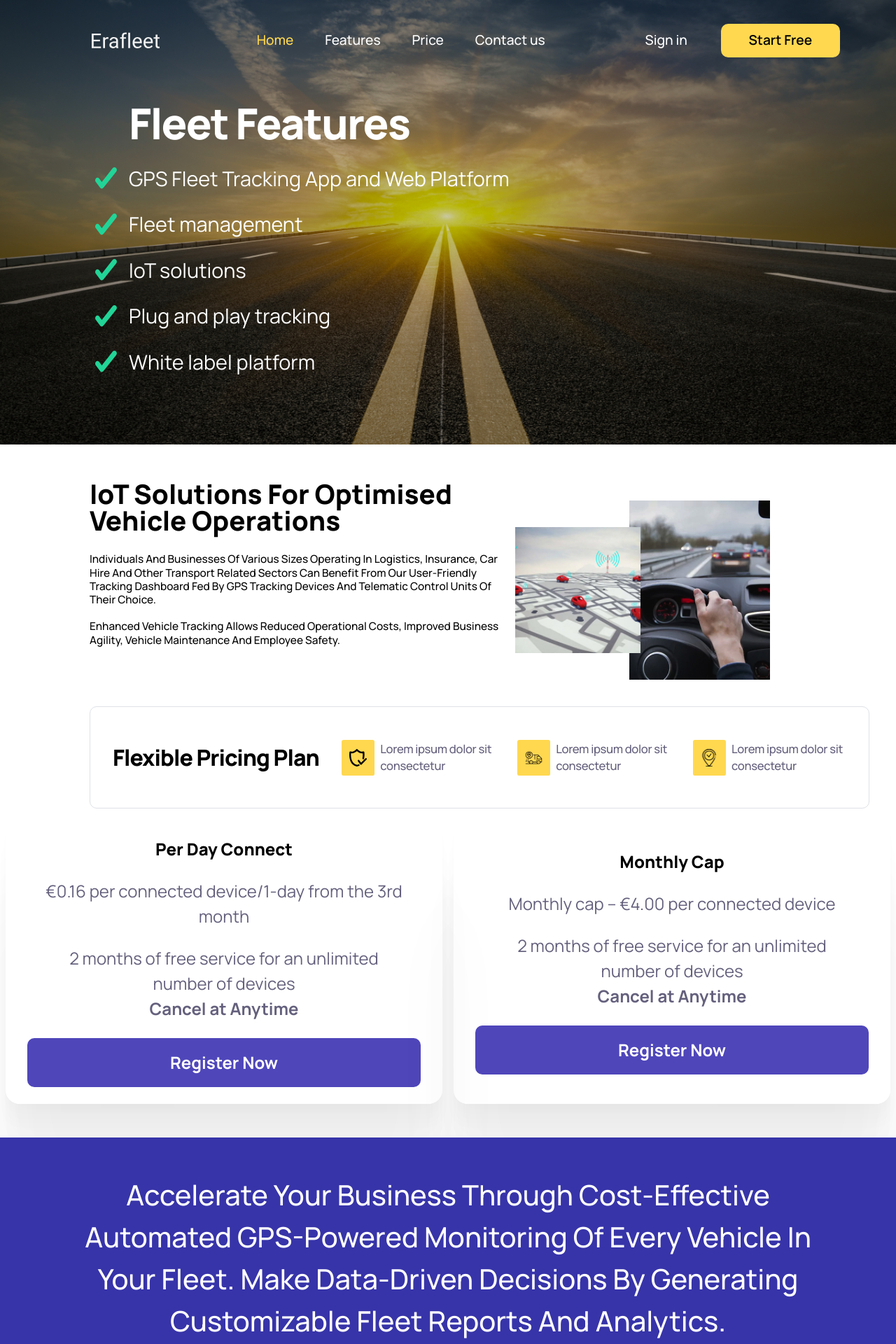
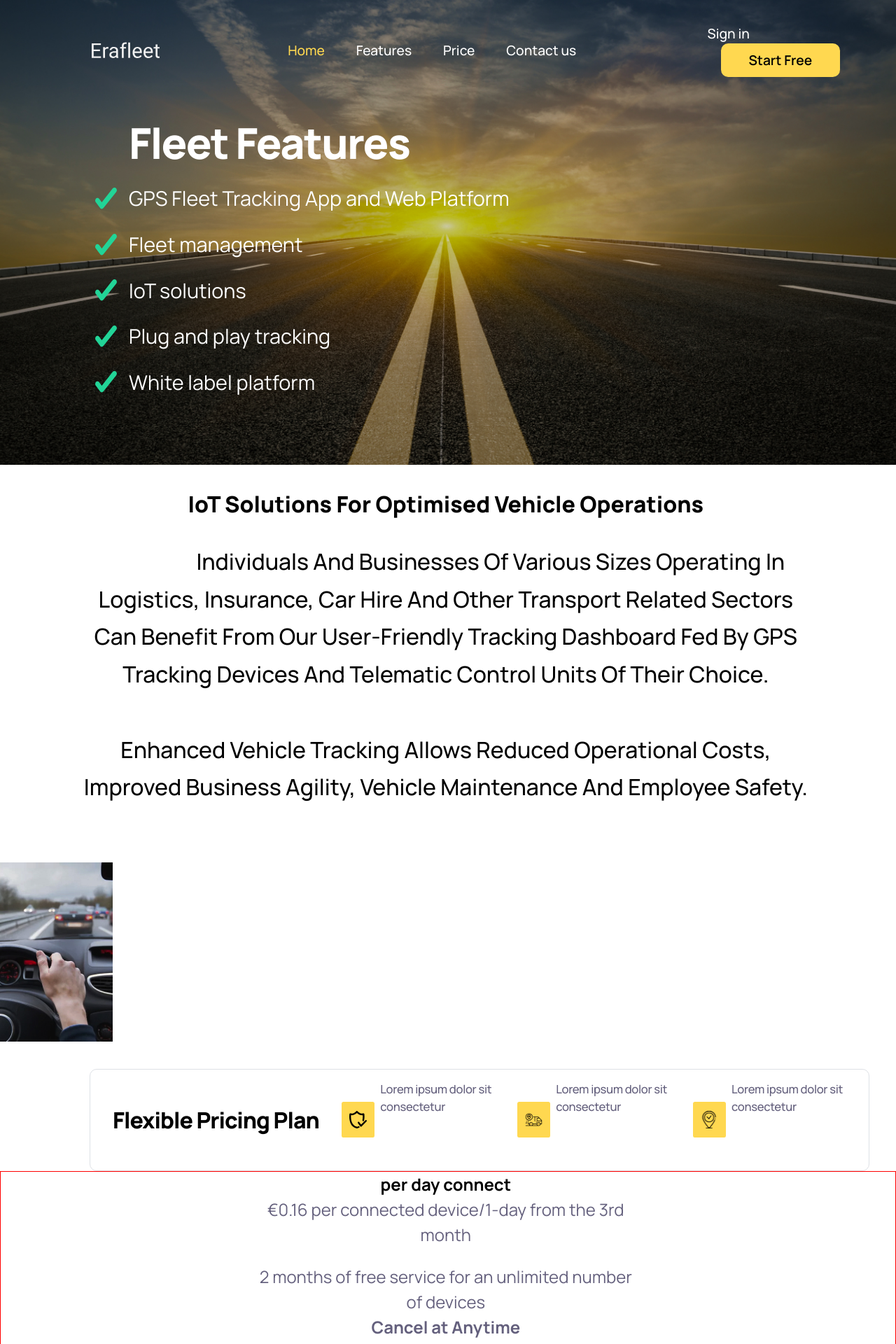
Before and after one commit to PavsterUK/erafleet-react, a React (Create React App) app: page / in a window 1280 px wide. Shown: the top 1920 px of the page at 70% size. Built offline with nearby package versions, Linux system fonts and the light colour scheme.

Commit message:
refactor homepage-mobile

```diff
--- a/src/components/Homepage.css
+++ b/src/components/Homepage.css
@@ -3,7 +3,9 @@
 @import url("https://fonts.googleapis.com/css2?family=Poppins:wght@500&display=swap");
 
 #homepage-container {
-  font-family: "Manrope", sans-serif;
+  display: flex;
+  flex-direction: column;
+  font-family: "Manrope";
 }
 
 .header {
@@ -92,28 +94,34 @@
   background-color: #ffea9f;
 }
 
-#fleet-features {
+#fleet-features-section {
+  display: flex;
+  flex-direction: column;
   color: #ffffff;
   margin-top: clamp(1em, 5vw, 3em);
   margin-bottom: clamp(1em, 7vw, 3em);
 }
 
-#fleet-features span {
+.feature-list {
+  align-self: center;
+}
+
+#fleet-features-section span {
   font-size: clamp(0.5em, 3vw, 0.9em);
 }
 
-#fleet-features h2 {
+#fleet-features-section h2 {
   font-size: clamp(1em, 6.5vw, 3.8em);
   font-weight: 800;
   letter-spacing: -0.03em;
 }
 
 @media (min-width: 768px) {
-  #fleet-features {
-    align-items: flex-start;
+  #fleet-features-section {
+    flex-direction: row;
     margin-left: 4.5em;
   }
-  #fleet-features h2 {
+  #fleet-features-section h2 {
     margin-bottom: clamp(0.1em, 1vw, 1em);
   }
 }
@@ -123,6 +131,7 @@
   width: fit-content;
   padding: 0;
   margin: 0 0 0 2em;
+  align-self: center;
 }
 
 .feature-list ul {
@@ -154,43 +163,41 @@
   font-size: clamp(0.5em, 5vw, 2em);
 }
 
-#iot-solutions-paragraph {
+#iot-solutions-section {
+  padding-left: 8.5%;
+  padding-right: 9%;
   display: flex;
   flex-direction: column;
-  align-items: center;
-  justify-content: center;
 }
 
-#iot-solutions h3 {
-  width: 80%;
-  margin: 1em 0 1em 0;
+#iot-solutions-text-wrapper {
+  text-align: center;
+  text-transform: capitalize;
 }
 
-#iot-solutions span {
-  width: 90%;
+#iot-solutions-paragraph {
+  font-size: clamp(0.5em, 3.5vw, 2em);
   font-weight: 500;
-  text-transform: capitalize;
-  font-size: clamp(0.5em, 3.8vw, 2em);
-  margin-bottom: 2.2em;
+  line-height: clamp(0.5em, 4.2vw, 2em);
 }
 
 #iot-solutions-pics {
-  width: 85%;
-  position: relative;
+  display: flex;
+  align-items: center;
+  width: fit-content;
   margin: 1em 1em 1em 0;
+  padding-left: 0.5em;
 }
 
 #iot-solutions-pics__cars-on-map {
-  position: relative;
   height: clamp(10vw, 40vw, 70vw);
-  left: 1em;
   z-index: 1;
 }
 
 #iot-solutions-pics__steering {
   position: relative;
+  right: 1em;
   height: clamp(10vw, 55vw, 70vw);
-  z-index: 0;
 }
 
 @media (min-width: 1280px) {
@@ -241,7 +248,26 @@
   }
 }
 
-#flexible-pricing-plan h4 {
+#flexible-pricing-plan-section {
+  margin-top: 1em;
+  display: flex;
+  flex-direction: column;
+  text-align: center;
+}
+
+#flexible-pricing-plan-section h3 {
+  font-size: clamp(0.5em, 5.3vw, 2em);
+  font-weight: 800;
+  text-transform: capitalize;
+  margin: 1em 0 1em 0;
+  letter-spacing: -0.03em;
+}
+
+#flexible-pricing-plan-section h4 {
+  font-size: clamp(0.5em, 4.5vw, 1.5em);
+  color: #64607d;
+  letter-spacing: -0.02em;
+  font-weight: 500;
   margin: 1.5em 0 1.5em 0;
 }
 
@@ -250,22 +276,34 @@
   height: clamp(2em, 25vw, 8em);
   border-radius: 5%;
   background-color: #ffd850;
+  align-self: center;
+  display: flex;
+  align-items: center;
+  justify-content: center;
 }
 
-#flexible-pricing-plan span {
-  font-size: clamp(0.5em, 4.5vw, 1.5em);
-  color: #64607d;
+#products-cards-section {
+  border: 1px solid red;
+  padding-left: 8.5%;
+  padding-right: 9%;
+  margin-bottom: 1em;
+  display: flex;
+  flex-direction: column;
+  align-items: center;
 }
 
-#cards {
-  margin-bottom: 1em;
+.product-card {
+  display: flex;
+  flex-direction: column;
+  align-items: center;
+  text-align: center;
 }
 
-.card h3 {
+.product-card h3 {
   font-size: clamp(0.5em, 6vw, 1.5em);
 }
 
-.card span {
+.product-card span {
   width: 85%;
   font-size: clamp(0.5em, 5vw, 1.5em);
   color: #64607d;
@@ -289,7 +327,7 @@
 }
 
 @media (min-width: 1280px) {
-  #flexible-pricing-plan {
+  #flexible-pricing-plan-section {
     margin-top: clamp(0.5em, 3vw, 2.5em);
     margin-left: clamp(2em, 10vw, 10em);
     margin-right: clamp(2em, 3vw, 10em);
@@ -297,17 +335,18 @@
     padding-bottom: clamp(1em, 1vw, 4em);
     padding-left: clamp(1em, 2.5vw, 4em);
     flex-direction: row;
+    justify-self: start;
     border: 1px solid #dee1e6;
     border-radius: 10px;
   }
 
-  #flexible-pricing-plan h3 {
+  #flexible-pricing-plan-section h3 {
     letter-spacing: -0.03em;
     white-space: nowrap;
     margin-right: clamp(1em, 2vw, 10em);
   }
 
-  #flexible-pricing-plan h4 {
+  #flexible-pricing-plan-section h4 {
     letter-spacing: -0.02em;
     font-size: clamp(0.1em, 1.3vw, 1.3em);
     text-align: left;
@@ -321,7 +360,7 @@
     background-color: #ffd850;
   }
 
-  #flexible-pricing-plan img {
+  #flexible-pricing-plan-section img {
     height: clamp(0.2em, 2vw, 5em);
   }
 }
@@ -332,7 +371,7 @@
   }
 
   .card {
-      margin: 1em 0.5em 0 .5em;
+    margin: 1em 0.5em 0 0.5em;
     box-shadow: 0px 141.825px 113.46px rgba(0, 0, 0, 0.03),
       0px 91.9235px 66.4476px rgba(0, 0, 0, 0.0227778),
       0px 54.6288px 36.1391px rgba(0, 0, 0, 0.0182222),
--- a/src/components/Homepage.js
+++ b/src/components/Homepage.js
@@ -17,7 +17,7 @@ import CityRightPic from "../images/homepage/city-right.svg";
 
 const homepage = () => {
   return (
-    <div id="homepage-container" className="flex-column-center">
+    <div id="homepage-container">
       <div className="header">
         <div className="navbar">
           <img id="drawer-menu-pic" src={DrawerMenuPic} />
@@ -36,12 +36,12 @@ const homepage = () => {
               <a>Contact us</a>
             </li>
           </ul>
-          <div className="flex-row-center">
+          <div>
             <a>Sign in</a>
             <button className="start-free-btn">Start Free</button>
           </div>
         </div>
-        <section id="fleet-features" className="flex-column-center">
+        <section id="fleet-features-section">
           <div className="feature-list">
             <h2>Fleet Features</h2>
             <ul>
@@ -69,12 +69,12 @@ const homepage = () => {
           </div>
         </section>
       </div>
-      <section id="iot-solutions" className="flex-column-center text-center">
-        <div id="iot-solutions-paragraph">
-          <h3 className="section-title text-center">
+      <section id="iot-solutions-section">
+        <div id="iot-solutions-text-wrapper">
+          <h3 className="section-title">
             IoT Solutions For Optimised Vehicle Operations
           </h3>
-          <span id="iot-solutions-paragraph-span">
+          <span id="iot-solutions-paragraph">
             Individuals and businesses of various sizes operating in logistics,
             insurance, car hire and other transport related sectors can benefit
             from our user-friendly tracking dashboard fed by GPS tracking
@@ -85,53 +85,48 @@ const homepage = () => {
           </span>
         </div>
 
-        <div id="iot-solutions-pics" className="flex-row-center">
+        <div id="iot-solutions-pics">
           <img id="iot-solutions-pics__cars-on-map" src={CarsOnMapPic} />
           <img id="iot-solutions-pics__steering" src={SteeringPic} />
         </div>
       </section>
-      <section
-        id="flexible-pricing-plan"
-        className="flex-column-center text-center"
-      >
-        <h3 className="section-title ">flexible pricing plan</h3>
-        <div className="yellow-rectangle flex-row-center">
+      <section id="flexible-pricing-plan-section">
+        <h3>flexible pricing plan</h3>
+        <div className="yellow-rectangle ">
           <img src={ShieldPic} />
         </div>
-        <h4 className="h4-grey">Lorem ipsum dolor sit consectetur </h4>
-        <div className="yellow-rectangle flex-row-center">
+        <h4>Lorem ipsum dolor sit consectetur </h4>
+        <div className="yellow-rectangle ">
           <img src={TrackedCarPic} />
         </div>
-        <h4 className="h4-grey">Lorem ipsum dolor sit consectetur </h4>
-        <div className="yellow-rectangle flex-row-center">
+        <h4>Lorem ipsum dolor sit consectetur </h4>
+        <div className="yellow-rectangle ">
           <img src={ArrivedAtLocationPic} />
         </div>
-        <h4 className="h4-grey">Lorem ipsum dolor sit consectetur </h4>
+        <h4>Lorem ipsum dolor sit consectetur </h4>
       </section>
-      <section id="cards">
-        <div className="card flex-column-center">
-          <h3 className="section-title text-center">per day connect</h3>
+      <section id="products-cards-section">
+        <div className="product-card">
+          <h3>per day connect</h3>
           <span className="text-center">
             €0.16 per connected device/1-day from the 3rd month
           </span>
           <br />
-          <span className="text-center">
+          <span>
             2 months of free service for an unlimited number of devices
             <br />
             <b>Cancel at Anytime</b>
           </span>
-          <button className="register-now-btn flex-row-center">
-            Register Now
-          </button>
+          <button className="register-now-btn">Register Now</button>
         </div>
 
-        <div className="card flex-column-center">
-          <h3 className="section-title text-center">Monthly Cap</h3>
+        <div className="product-card">
+          <h3>Monthly Cap</h3>
           <span className="text-center">
             Monthly cap – €4.00 per connected device
           </span>
           <br />
-          <span className="text-center">
+          <span>
             2 months of free service for an unlimited number of devices
             <br />
             <b>Cancel at Anytime</b>
@@ -139,42 +134,42 @@ const homepage = () => {
           <button className="register-now-btn">Register Now</button>
         </div>
       </section>
-      <section id="purple-bg" className="flex-column-center text-center">
-        <h3 className="h3-500 capt">
+      <section id="purple-bg">
+        <h3>
           Accelerate your business through cost-effective automated GPS-powered
           monitoring of every vehicle in your fleet. Make data-driven decisions
           by generating customizable fleet reports and analytics.
         </h3>
-        <div className="flex-column-center">
-          <div className="flex-column-center">
-            <div className="yellow-circle flex-row-center">
+        <div>
+          <div>
+            <div className="yellow-circle ">
               <h1>1</h1>
             </div>
-            <h3 className="section-title-large text-center">
+            <h3>
               Ready to Optimise Your Vehicle Operations?
             </h3>
-            <h4 className="h4-light-grey seventy-percent-wide">
+            <h4>
               Lorem ipsum dolor sit amet, consectetur adipiscing elit
             </h4>
           </div>
 
-          <div className="flex-column-center">
-            <div className="yellow-circle flex-row-center">
+          <div>
+            <div className="yellow-circle">
               <h1>2</h1>
             </div>
-            <h3 className="section-title-large text-center">
+            <h3>
               Ready to Start Tracking?
             </h3>
-            <h4 className="h4-light-grey wd-70">
+            <h4>
               Lorem ipsum dolor sit amet, consectetur adipiscing elit
             </h4>
           </div>
 
-          <div className="flex-column-center">
-            <div className="yellow-circle flex-row-center">
+          <div>
+            <div className="yellow-circle">
               <h1>3</h1>
             </div>
-            <h3 className="section-title-large text-center">
+            <h3>
               Ready to Start Tracking &amp; Optimising Your Vehicle Operations?
             </h3>
             <h4 className="h4-light-grey wd-70">
@@ -190,9 +185,7 @@ const homepage = () => {
           Join our platform today and benefit from 2 months of free service for
           an unlimited number of devices.
         </span>
-        <button className="register-now-btn yellow-bg flex-row-center">
-          Register Now
-        </button>
+        <button className="register-now-btn yellow-bg">Register Now</button>
         <span className="wd-90 capt">
           Connect with us to receive a special offer tailored to your business
           needs.
--- a/src/index.css
+++ b/src/index.css
@@ -69,61 +69,3 @@ h6 {
 #__next {
   isolation: isolate;
 }
-
-.flex-column-center {
-  display: flex;
-  flex-direction: column;
-  align-items: center;
-  justify-content:center;
-}
-
-.flex-row-center {
-  display: flex;
-  align-items: center;
-  justify-content:center;
-}
-
-.text-center {
-  text-align: center;
-}
-
-.h3-500 {
-  font-weight: 500;
-}
-
-.h4-500 {
-  font-size: clamp(0.5em, 6vw, 1.5em);
-  font-weight: 500;
-}
-
-.h4-grey {
-  font-weight: 500;
-  font-size: clamp(0.5em, 4.5vw, 1.5em);
-  color: #64607d;
-}
-
-.h4-light-grey {
-  font-weight: 500;
-  font-size: clamp(0.5em, 4.5vw, 1.5em);
-  color: #A0B3E9;
-}
-
-.wd-50 {
-  width: 50%;
-}
-
-.wd-70 {
-  width: 70%;
-}
-
-.wd-80 {
-  width: 80%;
-}
-
-.wd-90 {
-  width: 90%;
-}
-
-.capt {
-  text-transform: capitalize;
-}
```
